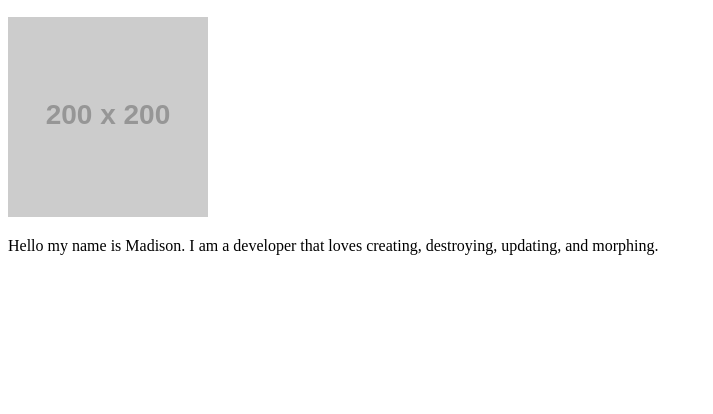
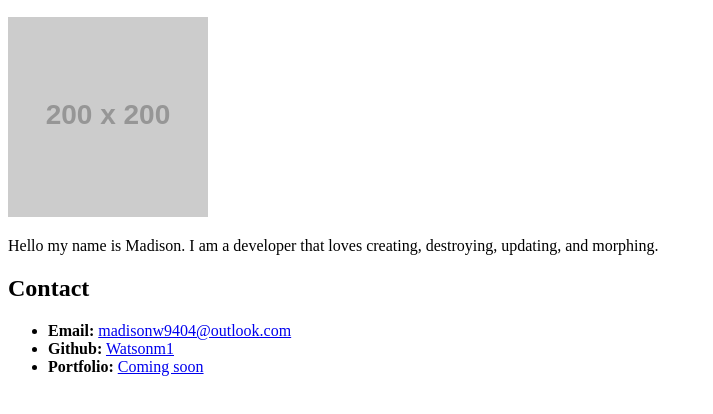
Before and after one commit to watsonm1/Dev-bio, a plain HTML site: page index.html in a window 1280 px wide. Shown: the part 110-524 px from the top of the page, without its empty margins (0-713 px from the left). Drawn offline with Linux system fonts and the light colour scheme; placeholder pictures from the web are drawn by us.

Commit message:
contact section done

```diff
--- a/index.html
+++ b/index.html
@@ -16,8 +16,14 @@
 <h2>Madison Watson</h2>
 <img src="https://via.placeholder.com/200" alt="Picture of developer">
 <p>Hello my name is Madison. I am a developer that loves creating, destroying, updating, and morphing.</p>
-        </section>
 
+</section>
+        <h2>Contact</h2>
+      <ul>
+          <li> <strong>Email:</strong>  <a href="mailto:madisonw9404@outlook.com">madisonw9404@outlook.com</a> </li>
+          <li> <strong>Github:</strong> <a href="https://github.com/watsonm1/Dev-bio"> Watsonm1</a> </li>
+          <li> <strong>Portfolio:</strong> <a href="coming soon"> Coming soon</a> </li>
+      </ul>
         <section>
 
         </section>
```
